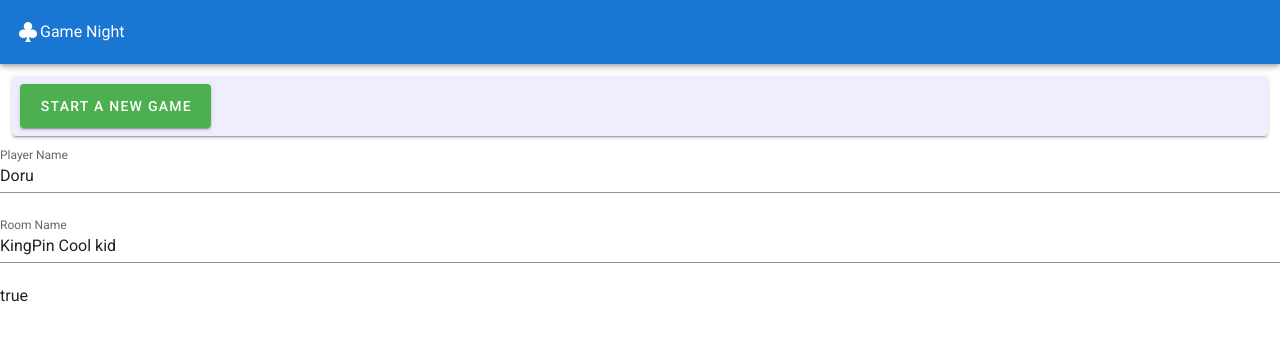
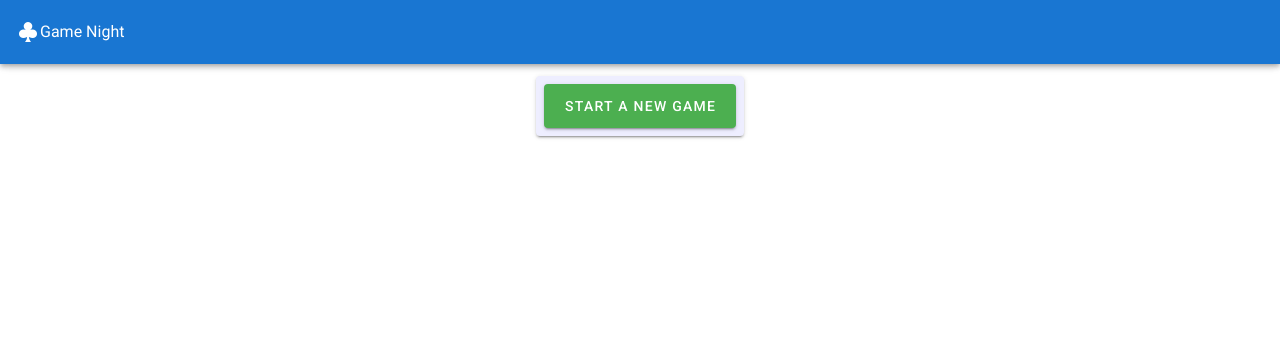
Before and after one commit to DoruNow/games, a Vue app: page / in a window 1280 px wide. Shown: the top 340 px of the page. Built offline with nearby package versions, Linux system fonts and the light colour scheme.

Commit message:
switch to pc

```diff
--- a/src/components/CreateLinksButton.vue
+++ b/src/components/CreateLinksButton.vue
@@ -19,12 +19,14 @@ export default {
     redirectTo: {
       type: String
     },
-    enableButton: {
-      type: Boolean,
-      default: false
+    formInformation: {
+      type: Object
     }
   },
   methods: {
+    update() {
+      console.log("event");
+    },
     createLinks() {
       this.storeMutations.forEach(mutation => {
         console.log(mutation);
--- a/src/components/GameMenu.vue
+++ b/src/components/GameMenu.vue
@@ -1,6 +1,6 @@
 <template>
   <div class="start-game d-flex align-center justify-center flex-column">
-    <StartGame :formInformation="value" />
+    <StartGame />
   </div>
 </template>
 
--- a/src/components/GetUserInformation.vue
+++ b/src/components/GetUserInformation.vue
@@ -1,5 +1,16 @@
 <template>
-  <v-form v-model="settingsForm" lazy-validation ref="settingsForm">
+  <div class="d-flex justify-center align-center flex-column">
+    <v-card color="#eef" class="ma-3">
+      <v-btn class="ma-2" color="success" @click="showForm = !showForm" large>{{
+        menuCardButtonText
+      }}</v-btn>
+      <v-form
+        v-show="showForm"
+        v-model="settingsForm"
+        lazy-validation
+        ref="settingsForm"
+        class="pa-2"
+      >
         <v-text-field
           v-if="displayWhich.playerName"
           v-model="playerName"
@@ -24,8 +35,12 @@
           label="Select Player"
           solo
         ></v-select>
-    {{settingsForm}}
+        <v-btn :disabled="!settingsForm" color="success" @click="createLinks"
+          >Create Links</v-btn
+        >
       </v-form>
+    </v-card>
+  </div>
 </template>
 
 <script lang="ts">
@@ -38,38 +53,64 @@ export default Vue.extend({
     },
     selectItems: {
       type: Array
+    },
+    storeMutations: {
+      type: Array
+    },
+    menuCardButtonText: {
+      type: String,
+      default: ""
+    },
+    callback: {
+      type: Function
     }
   },
   data() {
     return {
-      settingsForm: false,
+      showForm: false,
+      settingsForm: null,
       playerName: "Doru",
       roomName: "KingPin Cool kid",
-      playerNo: 0,
-      required: [v => !!v || "This field is required"]
+      playerSelection: [
+        { text: "Player 2", value: 2 },
+        { text: "Player 3", value: 3 },
+        { text: "Player 4", value: 4 }
+      ],
+      required: [v => !!v || "Required field"]
     };
   },
-  // computed: {
-  //   emitFormValidation() {
-  //     console.log("form validation emitted");
-  //     return this.$emit("formInformation", {
-  //       playerName: this.playerName,
-  //       roomName: this.roomName,
-  //       playerNo: this.playerNo,
-  //       formValidation: this.settingsForm
-  //     });
-  //   }
-  // },
-  watch: {
-    // eslint-disable-next-line
-    settingsForm(newValue, oldValue) {
-      console.log(newValue)
-      return this.$emit("formInformation", {
-        playerName: this.playerName,
+  methods: {
+    createLinks() {
+      this.storeMutations.forEach(mutation => {
+        console.log(mutation);
+        this.$store.commit({
+          type: mutation.type,
+          value: mutation.value
+        });
+        this.$router.push({
+          path: `/settings/link-setup/${this.playerName}/${this.roomName}/${this.playerSelection.value}`
+        });
+      });
+    },
+    updateStore() {
+      this.$store.commit({
+        type: "gameSettings",
+        value: this.gameSettings
+      });
+    }
+  },
+  mounted() {
+    if (this.displayWhich.selectPlayer === false) {
+      this.playerSelection = { text: "Player 1", value: 1 };
+    }
+  },
+  computed: {
+    gameSettings() {
+      let playerNo = "player" + this.playerSelection.value;
+      return {
         roomName: this.roomName,
-        playerNo: this.playerNo,
-        formValidation: newValue
-      });
+        playerNo: this.playerName
+      };
     }
   }
 });
--- a/src/components/JoinGame.vue
+++ b/src/components/JoinGame.vue
@@ -51,7 +51,6 @@ export default Vue.extend({
       gameId: "",
       playerSelection: [
         { text: "Player 2", value: 2 },
-        { text: "Player 2", value: 2 },
         { text: "Player 3", value: 3 },
         { text: "Player 4", value: 4 }
       ]
--- a/src/components/StartGame.vue
+++ b/src/components/StartGame.vue
@@ -1,38 +1,26 @@
 <template>
   <div>
-    <MenuCard
-      :menuCardButtonText="'Start a new game'"
-      :callback="startNewGame"
+    <GetUserInformation
+      :displayWhich="displayWhich"
+      :storeMutations="mutations"
+      :menuCardButtonText="menuCardButtonText"
     />
-    <GetUserInformation :displayWhich="displayWhich" />
-
-    {{ this.formInformation }}
   </div>
 </template>
 
 <script lang="ts">
 import Vue from "vue";
-import MenuCard from "@/components/MenuCard.vue";
 import GetUserInformation from "@/components/GetUserInformation.vue";
-// import CreateLinksButton from "@/components/CreateLinksButton.vue";
 
 export default Vue.extend({
   components: {
-    MenuCard,
-    GetUserInformation,
-    // CreateLinksButton
+    GetUserInformation
   },
-  props: {
-    formInformation: {
-      type: Object
-    }
-  },
-  methods: {
-    startNewGame() {
-      this.$router.push({
-        path: "settings"
-      });
-    }
+  data() {
+    return {
+      menuCardButtonText: "Start a new game",
+      displayWhich: { playerName: true, roomName: true, selectPlayer: false }
+    };
   },
   computed: {
     mutations() {
@@ -48,9 +36,6 @@ export default Vue.extend({
           value: { playerName: this.playerName, playerNo: 1 }
         }
       ];
-    },
-    displayWhich() {
-      return { playerName: true, roomName: true };
     }
   }
 });
--- a/src/store/index.js
+++ b/src/store/index.js
@@ -6,51 +6,40 @@ Vue.use(Vuex);
 /* eslint-disable no-new */
 const store = new Vuex.Store({
   state: {
-    playerName: {
-      player1: "",
-      player2: "",
-      player3: "",
-      player4: ""
+    gameSettings: {
+      roomName: "",
+      player1: {
+        name: ""
+      },
+      player2: {
+        name: ""
+      },
+      player3: {
+        name: ""
+      },
+      player4: {
+        name: ""
+      }
     },
-    cardsInHands: {
-      player1: [],
-      player2: [],
-      player3: [],
-      player4: []
-    },
-    playerActive: 1,
-    activeHand: ["", "", "", ""],
-    score: [0, 0, 0, 0],
-    roomName: ""
+    gameState: {
+      activeHand: ["", "", "", ""],
+      playerActive: null,
+      generalScore: [0, 0],
+      handsCount: null,
+      cardsInHands: {
+        player1: [],
+        player2: [],
+        player3: [],
+        player4: []
+      }
+    }
   },
   mutations: {
-    setNextPlayer(state, payload) {
-      state.playerActive = payload.playerActive;
+    setGameState(state, payload) {
+      state.gameSettings = payload.value.gameSettings;
     },
-    setPlayCard(state, payload) {
-      state.hand[payload.player] = payload.card;
-    },
-    setDeckSize(state, payload) {
-      state.deckSize = payload.numberOfCards;
-    },
-    setDirection(state, payload) {
-      state.clockwiseDirection = payload.clockwiseDirection;
-    },
-    setTotalNumberOfPlayers(state, payload) {
-      state.totalNumberOfPlayers = payload.totalNumberOfPlayers;
-    },
-    selectPlayer(state, payload) {
-      state.playerSelected = payload.playerSelected;
-    },
-    setCardsInHands(state, payload) {
-      state.cardsInHands = payload.cardsInHands;
-    },
-    setRoomName(state, payload) {
-      state.roomName = payload.value.roomName;
-    },
-    setPlayerName(state, payload) {
-      state.playerName["player" + payload.value.playerNo] =
-        payload.value.playerName;
+    setGameSettings(state, payload) {
+      state.gameSettings = payload.value.gameSettings;
     }
   }
 });
```
Also changed, not shown: src/router/index.js (+1 -6 lines). Lines whose indentation alone changed are shown as unchanged.
